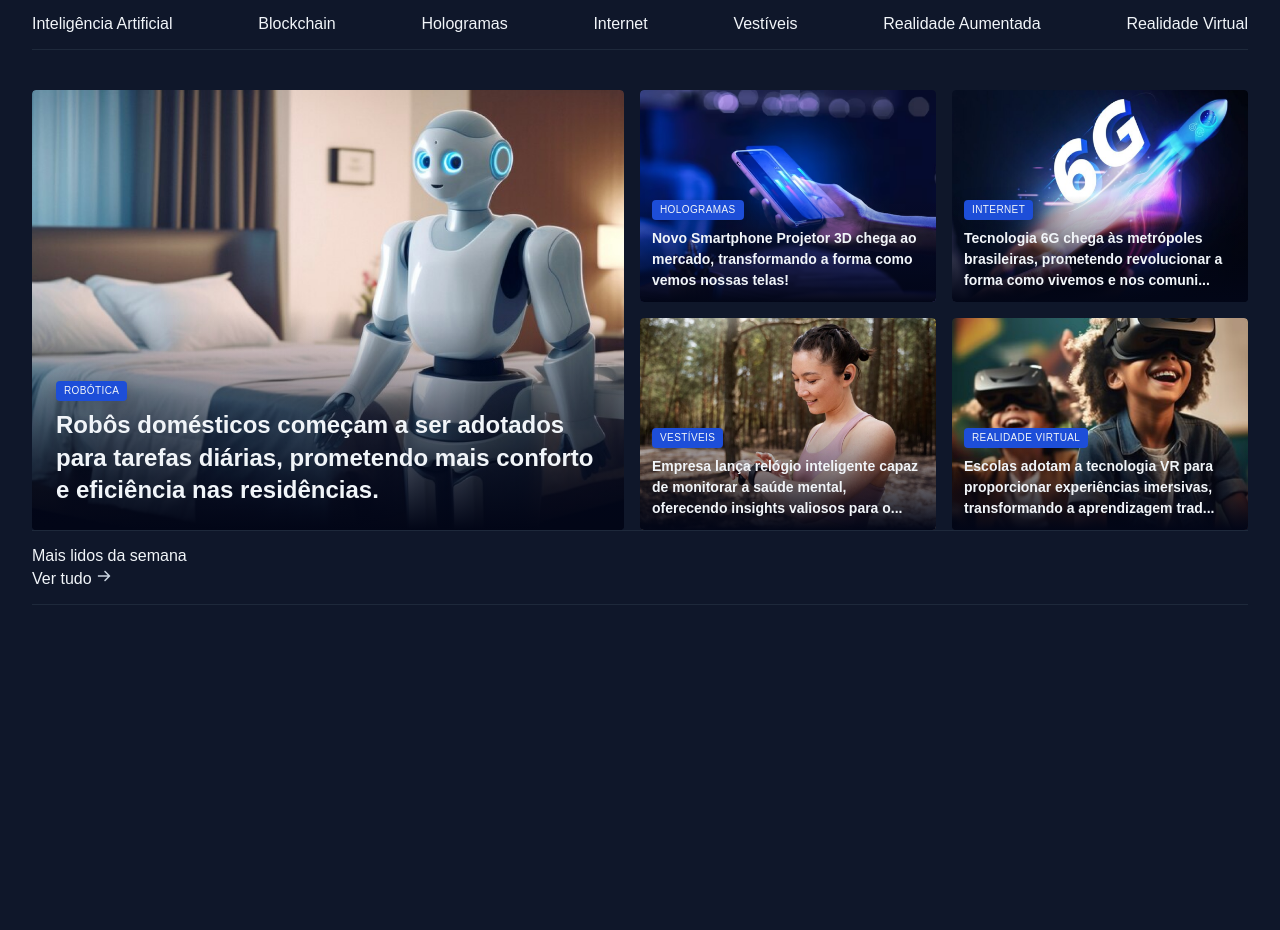
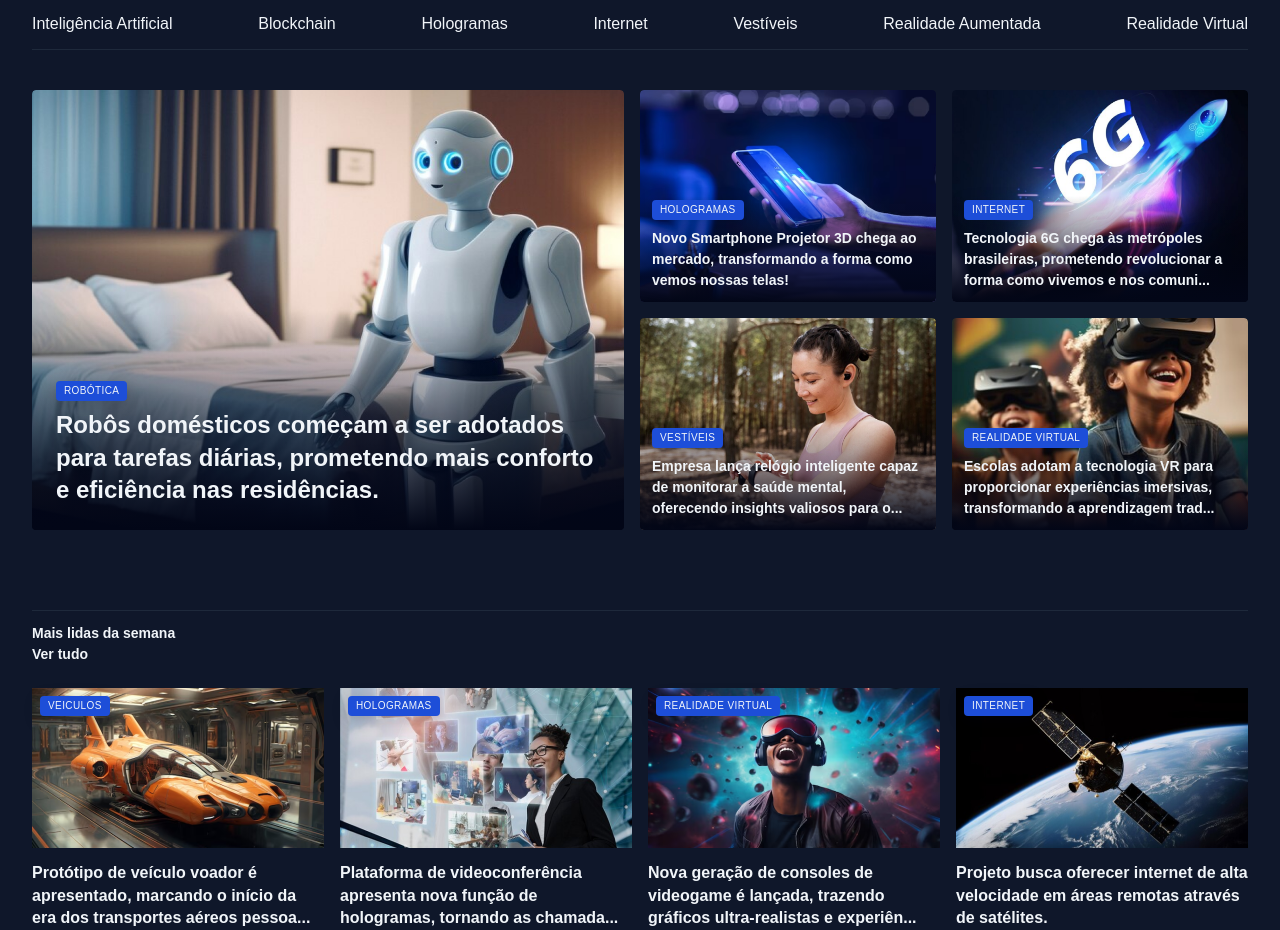
Before and after one commit to s1llva-09/Full-Stack, a plain HTML site: page Technews/index.html in a window 1280 px wide. Shown: the part 74-1004 px from the top of the page. Before the commit the page ends 800 px from the top, so only its background shows below. Drawn offline with Linux system fonts and the light colour scheme.

Commit message:
Section mais lidos da semana complete

```diff
--- a/Technews/index.html
+++ b/Technews/index.html
@@ -101,13 +101,40 @@
             </div>
         </section>
 
-        <section id="secondary" class="">
-            <div>
-                <h3>Mais lidos da semana</h3>
-                <p>
-                    Ver tudo
-                    <img src="assets/icons/ArrowRight.svg" alt="seta p esquerda">
-                </p>
+        <section id="weekly">
+            <header class="grid-flow-col">
+                <h3>Mais lidas da semana</h3>
+                <a href="#" class="grid-flow-col">
+                    <strong>Ver tudo</strong>
+                    <span></span>
+                </a>
+            </header>
+
+            <div class="grid gap-16">
+                <figure>
+                    <span class="content-tag">Veiculos</span>
+                    <img src="assets/images/Image 06.png" alt="">
+                    <p>Protótipo de veículo voador é apresentado, marcando o início da era dos transportes aéreos pessoa...</p>
+                </figure>
+
+                <figure>
+                    <span class="content-tag">Hologramas</span>
+                    <img src="assets/images/Image 07.png" alt="">
+                    <p>Plataforma de videoconferência apresenta nova função de hologramas, tornando as chamada...</p>
+                </figure>
+
+                <figure>
+                    <span class="content-tag">Realidade virtual</span>
+                    <img src="assets/images/Image 08.png" alt="">
+                    <p>Nova geração de consoles de videogame é lançada, trazendo gráficos ultra-realistas e experiên...</p>
+                </figure>
+
+                <figure>
+                    <span class="content-tag">Internet</span>
+                    <img src="assets/images/Image 09.png" alt="">
+                    <p>Projeto busca oferecer internet de alta velocidade em áreas remotas através de satélites.</p>
+                </figure>
+
             </div>
         </section>
     </main>
--- a/Technews/styles/global.css
+++ b/Technews/styles/global.css
@@ -54,6 +54,7 @@
 
 main {
     margin-top: 40px; /*Da espaço na parte de cima da box*/
+    gap: 80px;
 }
 
 .content-tag {
--- a/Technews/styles/sections.css
+++ b/Technews/styles/sections.css
@@ -1,3 +1,25 @@
+section header {
+    border-top: 1px solid var(--stroke-color);
+    padding-block: 12px 24px;
+    font: var(--text-span);
+
+    a {
+        justify-self: end;
+        align-items: center;
+        gap: 8px;
+
+        span {
+            background-image: url(../assets/icons/ArrowRight.svg);
+            width: 16px;
+            height: 16px;
+        }
+
+        &:hover:span { /*efeito passando o mouse*/
+            background-image: url(../assets/icons/ArrowRightHover.svg);
+        }
+    }
+}
+
 #featured {
     img {
         height: 100%;
@@ -41,3 +63,28 @@
     }
 
 }
+
+#weekly {
+     &>div {
+        grid-template-columns: repeat(4, 292px); /*adapata as imagens para as 4 se encaixarem de forma correta*/
+     }
+
+    img {
+        height: 160px; /*Define a altura da imagem para os pixels definidos fiote*/
+    }
+
+    figure {
+        position: relative;
+
+        .content-tag {
+            position: absolute;
+            top: 8px;
+            left: 8px;
+        }
+
+        p {
+            margin-top: 8px;
+            font-weight: 800;
+        }
+    }
+}
```
